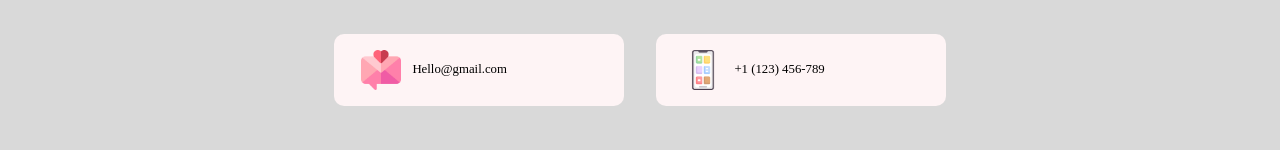
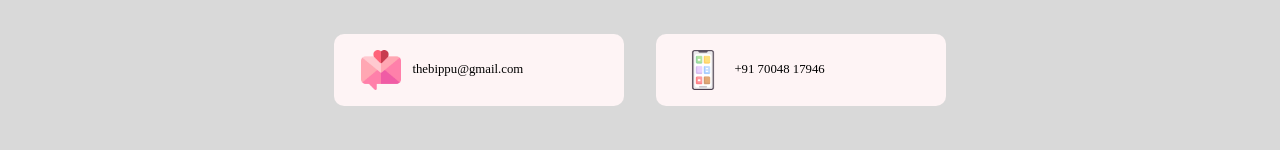
Before and after one commit to the-bipu/portfolio-previous, a Next.js app in the folder frontend/: page / in a window 1280 px wide. Shown: the part 2649-2799 px from the top of the page. Built offline with nearby package versions, Linux system fonts and the light colour scheme; no server answers; a web font is replaced by a local one.

Commit message:
design fixes

```diff
--- a/frontend/components/Contact.jsx
+++ b/frontend/components/Contact.jsx
@@ -47,15 +47,15 @@ export default function Contact() {
         <div className='flex lg:flex-row flex-col items-center justify-center lg:gap-8 gap-0'>
           <div className='app__footer-card'>
             <img src="./email.png" alt="email" />
-            <a href="mailto:hello@gmail.com" className='p-text'>
-              Hello@gmail.com
+            <a href="mailto:thebippu@gmail.com" className='p-text'>
+              thebippu@gmail.com
             </a>
           </div>
 
           <div className='app__footer-card'>
             <img src="./mobile.png" alt="mobile" />
             <a href="tel: +1 (123) 456-789" className='p-text'>
-            +1 (123) 456-789
+            +91 70048 17946
             </a>
           </div>
         </div>
--- a/frontend/components/Skills.jsx
+++ b/frontend/components/Skills.jsx
@@ -101,7 +101,7 @@ export default function Skills() {
             <motion.div
               whileInView={{ x: [20, 0], opacity: [0, 1] }}
               transition={{ duration: 1, type: 'spring', stiffness:"120" }}
-              className='w-[100%] h-[auto] flex flex-col p-10 new-shadow cursor-pointer'
+              className='md:w-[500px] w-[95%] h-[auto] flex flex-col md:p-10 p-4 new-shadow cursor-pointer'
               key={experience.year}
             >
                 <div className=''>
--- a/frontend/tsconfig.json
+++ b/frontend/tsconfig.json
@@ -22,6 +22,6 @@
       "@/*": ["./*"]
     }
   },
-  "include": ["next-env.d.ts", "**/*.ts", "**/*.tsx", ".next/types/**/*.ts"],
+  "include": ["next-env.d.ts", "**/*.ts", "**/*.tsx", ".next/types/**/*.ts", "components/Work.jsx", "components/Skills.jsx", "components/About.jsx", "components/Contact.jsx"],
   "exclude": ["node_modules"]
 }
```
